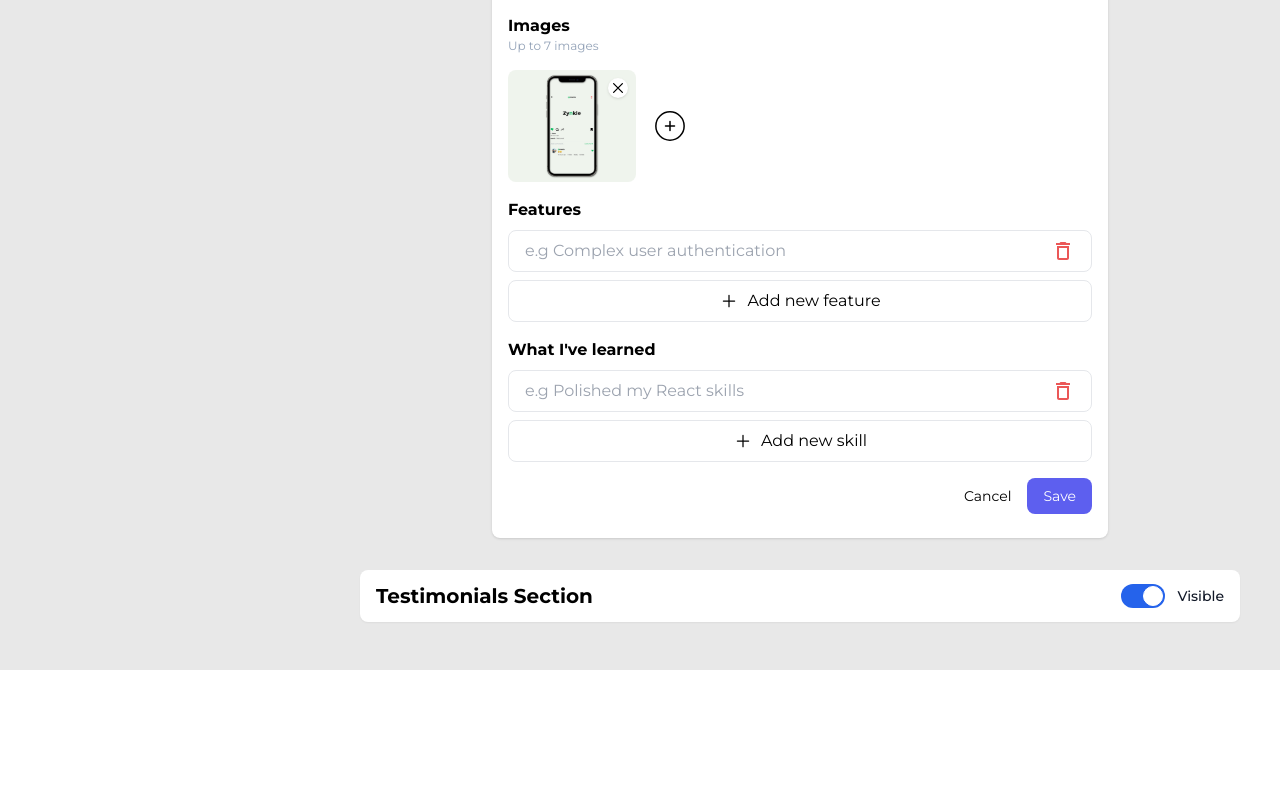
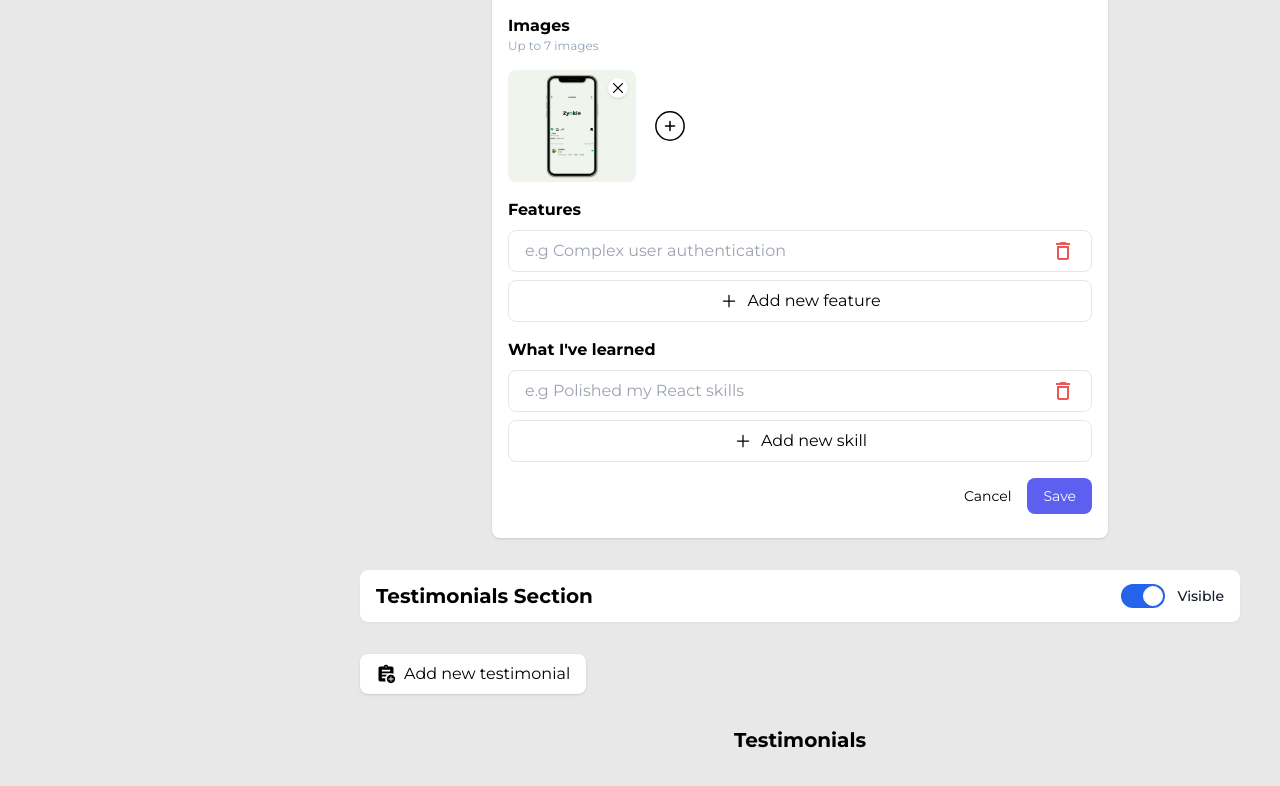
Before and after one commit to marionikolov17/Portfolio-Builder, a React (Vite) app in the folder client/: page / in a window 1280 px wide. Shown: the part 2902-3688 px from the top of the page. Before the commit the page ends 3572 px from the top, so only its background shows below. Built offline with nearby package versions, Linux system fonts and the light colour scheme.

Commit message:
Update TestimonialsSectionStandard.jsx

```diff
--- a/client/src/features/themes/standart/components/TestimonialsSectionStandard/TestimonialsSectionStandard.jsx
+++ b/client/src/features/themes/standart/components/TestimonialsSectionStandard/TestimonialsSectionStandard.jsx
@@ -1,3 +1,6 @@
+import { MdAssignmentAdd } from "react-icons/md";
+import Testimonial from "./Testimonial/Testimonial";
+
 export default function TestimonialsSectionStandard() {
   return (
     <>
@@ -16,6 +19,17 @@ export default function TestimonialsSectionStandard() {
           </label>
         </div>
       </div>
+      {/* Add testimonial button */}
+      <button className="mt-8 flex items-center py-2 px-4 rounded-lg shadow bg-white hover:bg-gray-100 hover:text-primaryBlue">
+        <MdAssignmentAdd className="me-2 text-xl"/>
+        Add new testimonial
+      </button>
+      {/* Added Testimonials */}
+      <div className="mt-8 flex flex-col items-center">
+        <h3 className="font-bold text-xl">Testimonials</h3>
+        {/* Testimonial */}
+        <Testimonial />
+      </div>
     </>
   );
 }
```
